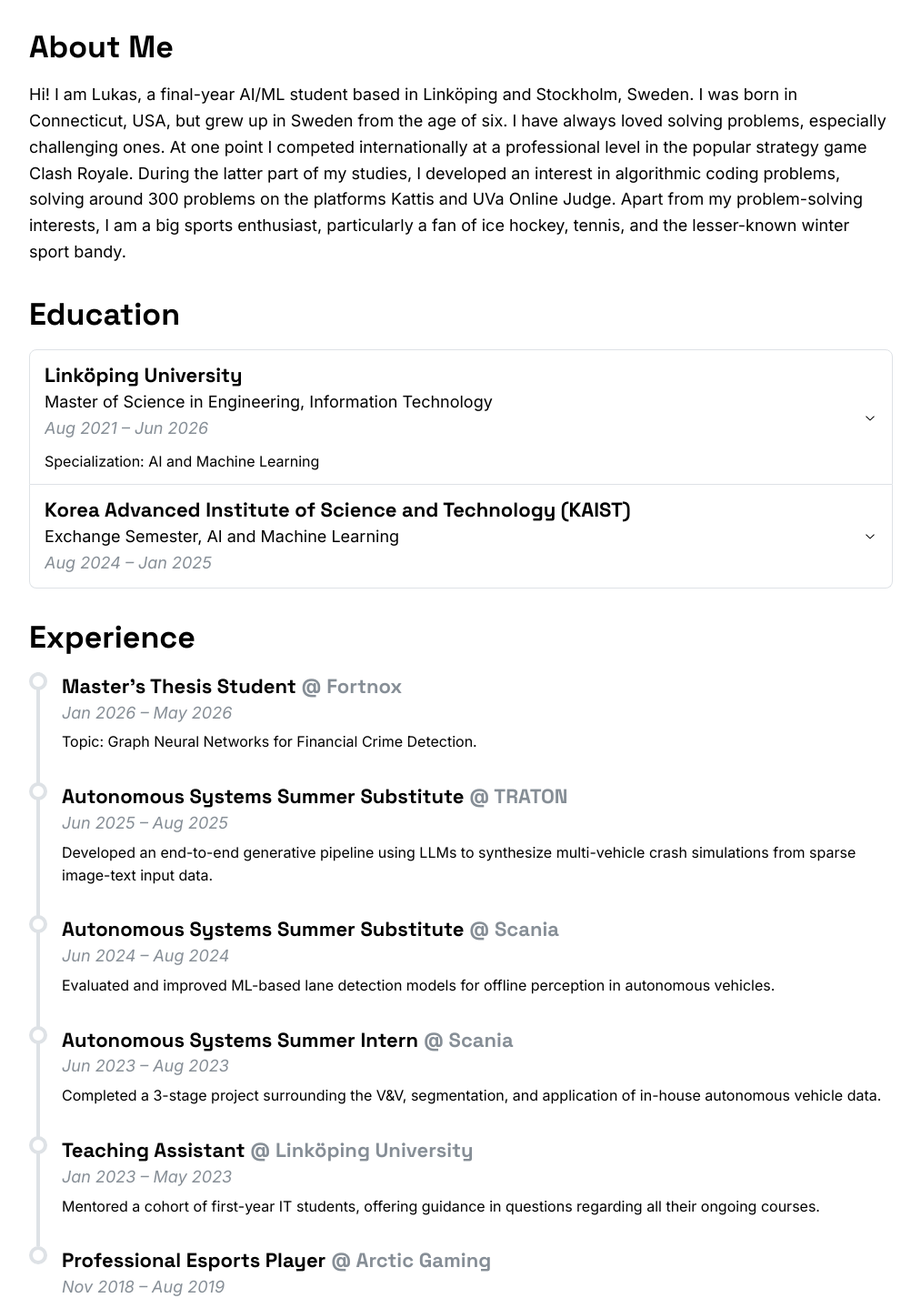
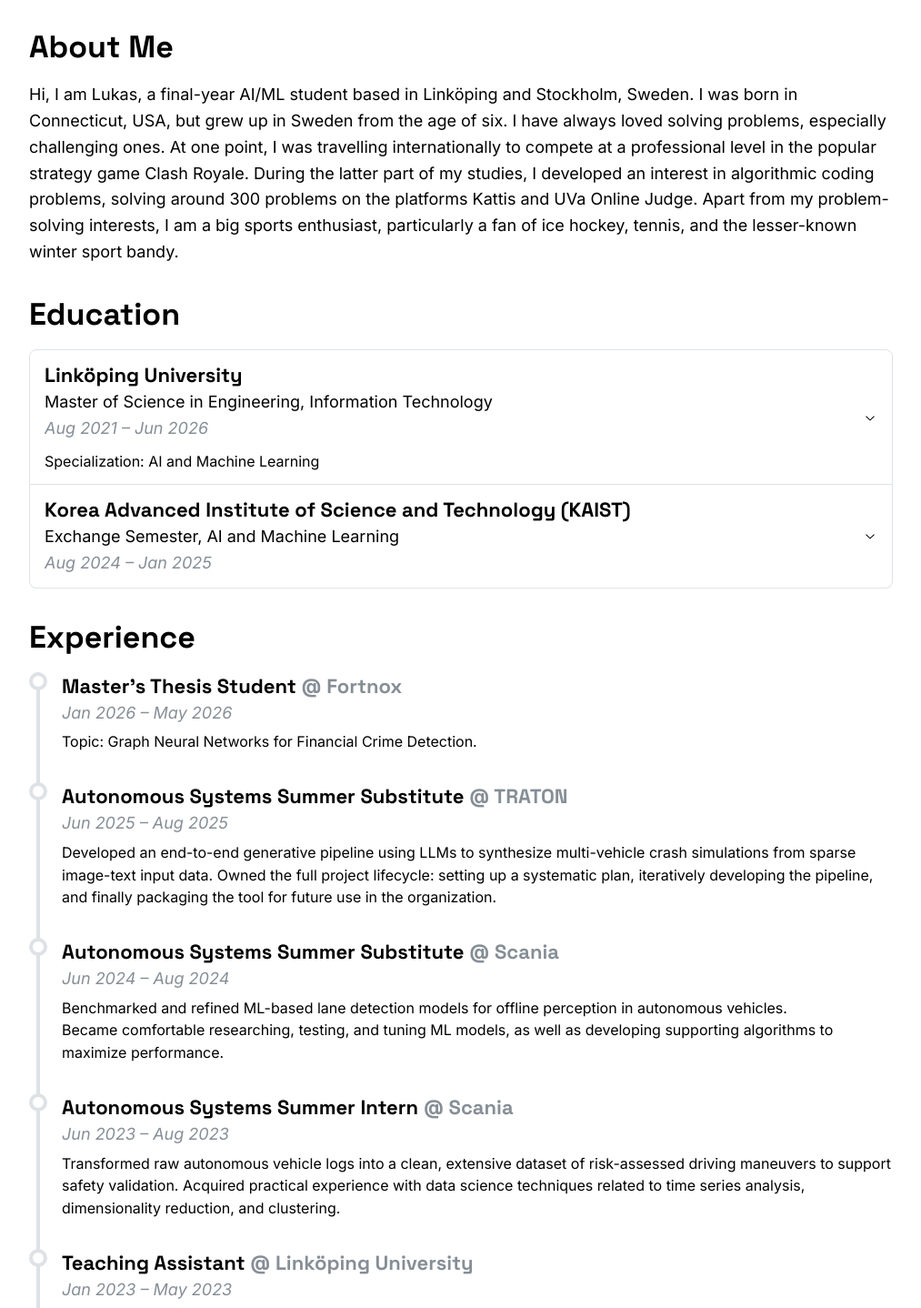
Before and after one commit to LukasIngemarsson/lukasingemarsson.github.io, a React (Vite) app in the folder personal-website/: page /#aboutme in a window 1280 px wide. Shown: the part 272-1710 px from the top of the page at 91% size, without its empty margins (133-1146 px from the left). Built offline with nearby package versions, Linux system fonts and the light colour scheme.

Commit message:
updated aboutme and experience sections

```diff
--- a/personal-website/src/data/aboutme.data.ts
+++ b/personal-website/src/data/aboutme.data.ts
@@ -1,3 +1,3 @@
 export const ABOUT_ME_DATA = `
-Hi! I am Lukas, a final-year AI/ML student based in Linköping and Stockholm, Sweden. I was born in Connecticut, USA, but grew up in Sweden from the age of six. I have always loved solving problems, especially challenging ones. At one point I competed internationally at a professional level in the popular strategy game Clash Royale. During the latter part of my studies, I developed an interest in algorithmic coding problems, solving around 300 problems on the platforms Kattis and UVa Online Judge. Apart from my problem-solving interests, I am a big sports enthusiast, particularly a fan of ice hockey, tennis, and the lesser-known winter sport bandy.
+Hi, I am Lukas, a final-year AI/ML student based in Linköping and Stockholm, Sweden. I was born in Connecticut, USA, but grew up in Sweden from the age of six. I have always loved solving problems, especially challenging ones. At one point, I was travelling internationally to compete at a professional level in the popular strategy game Clash Royale. During the latter part of my studies, I developed an interest in algorithmic coding problems, solving around 300 problems on the platforms Kattis and UVa Online Judge. Apart from my problem-solving interests, I am a big sports enthusiast, particularly a fan of ice hockey, tennis, and the lesser-known winter sport bandy.
 `
--- a/personal-website/src/data/experience.data.tsx
+++ b/personal-website/src/data/experience.data.tsx
@@ -54,24 +54,29 @@
     organisation: "TRATON",
     date: "Jun 2025 – Aug 2025",
     description:
-      "Developed an end-to-end generative pipeline using LLMs to synthesize \
-      multi-vehicle crash simulations from sparse image-text input data.",
+      `Developed an end-to-end generative pipeline using LLMs to synthesize
+      multi-vehicle crash simulations from sparse image-text input data. Owned the
+      full project lifecycle: setting up a systematic plan, iteratively developing
+      the pipeline, and finally packaging the tool for future use in the organization.`,
   },
   {
     role: "Autonomous Systems Summer Substitute",
     organisation: "Scania",
     date: "Jun 2024 – Aug 2024",
     description:
-      "Evaluated and improved ML-based lane detection models for offline perception \
-      in autonomous vehicles.",
+      `Benchmarked and refined ML-based lane detection models for offline perception
+      in autonomous vehicles. Became comfortable researching, testing, and tuning ML
+      models, as well as developing supporting algorithms to maximize performance.`
   },
   {
     role: "Autonomous Systems Summer Intern",
     organisation: "Scania",
     date: "Jun 2023 – Aug 2023",
     description:
-      "Completed a 3-stage project surrounding the V&V, segmentation, and \
-      application of in-house autonomous vehicle data.",
+      `Transformed raw autonomous vehicle logs into a clean, extensive dataset of
+      risk-assessed driving maneuvers to support safety validation. Acquired practical
+      experience with data science techniques related to time series analysis,
+      dimensionality reduction, and clustering.`,
   },
   {
     role: "Teaching Assistant",
```
